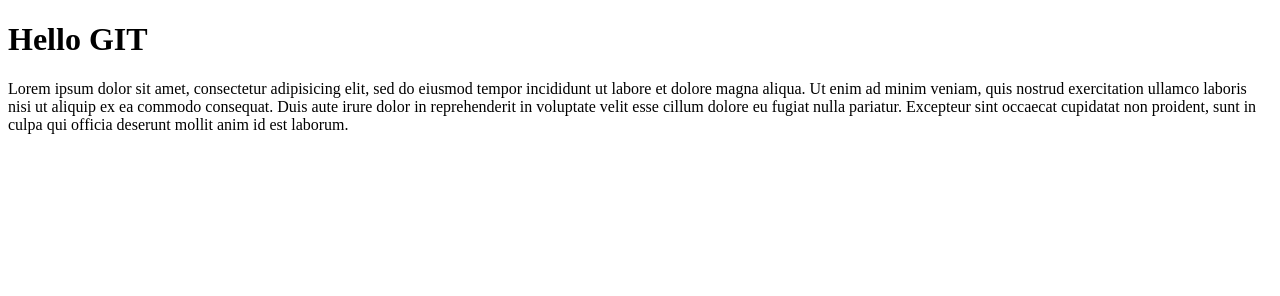
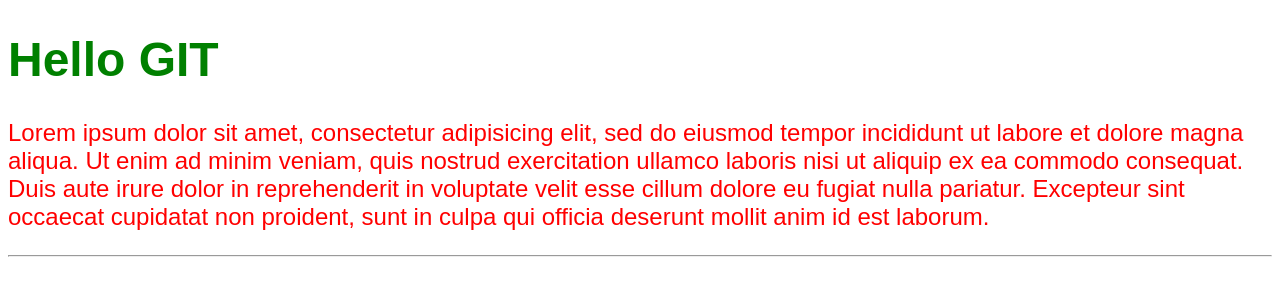
Before and after one commit to Samandas/first_repos, a plain HTML site: page index.html in a window 1280 px wide. Drawn offline with Linux system fonts and the light colour scheme.

Commit message:
link style.css

```diff
--- a/index.html
+++ b/index.html
@@ -2,6 +2,7 @@
 <html>
 <head>
 	<title>lesson 8</title>
+	<link rel="stylesheet" type="text/css" href="style.css">
 </head>
 <h1>Hello GIT</h1>
 <body>
@@ -11,5 +12,6 @@ quis nostrud exercitation ullamco laboris nisi ut aliquip ex ea commodo
 consequat. Duis aute irure dolor in reprehenderit in voluptate velit esse
 cillum dolore eu fugiat nulla pariatur. Excepteur sint occaecat cupidatat non
 proident, sunt in culpa qui officia deserunt mollit anim id est laborum. </p>
+<hr>
 </body>
 </html>
--- /dev/null
+++ b/style.css
@@ -0,0 +1,8 @@
+body{
+	color: red;
+	font-family: sans-serif;
+	font-size: 1.5rem;
+}
+h1{
+	color: green;
+}
```
